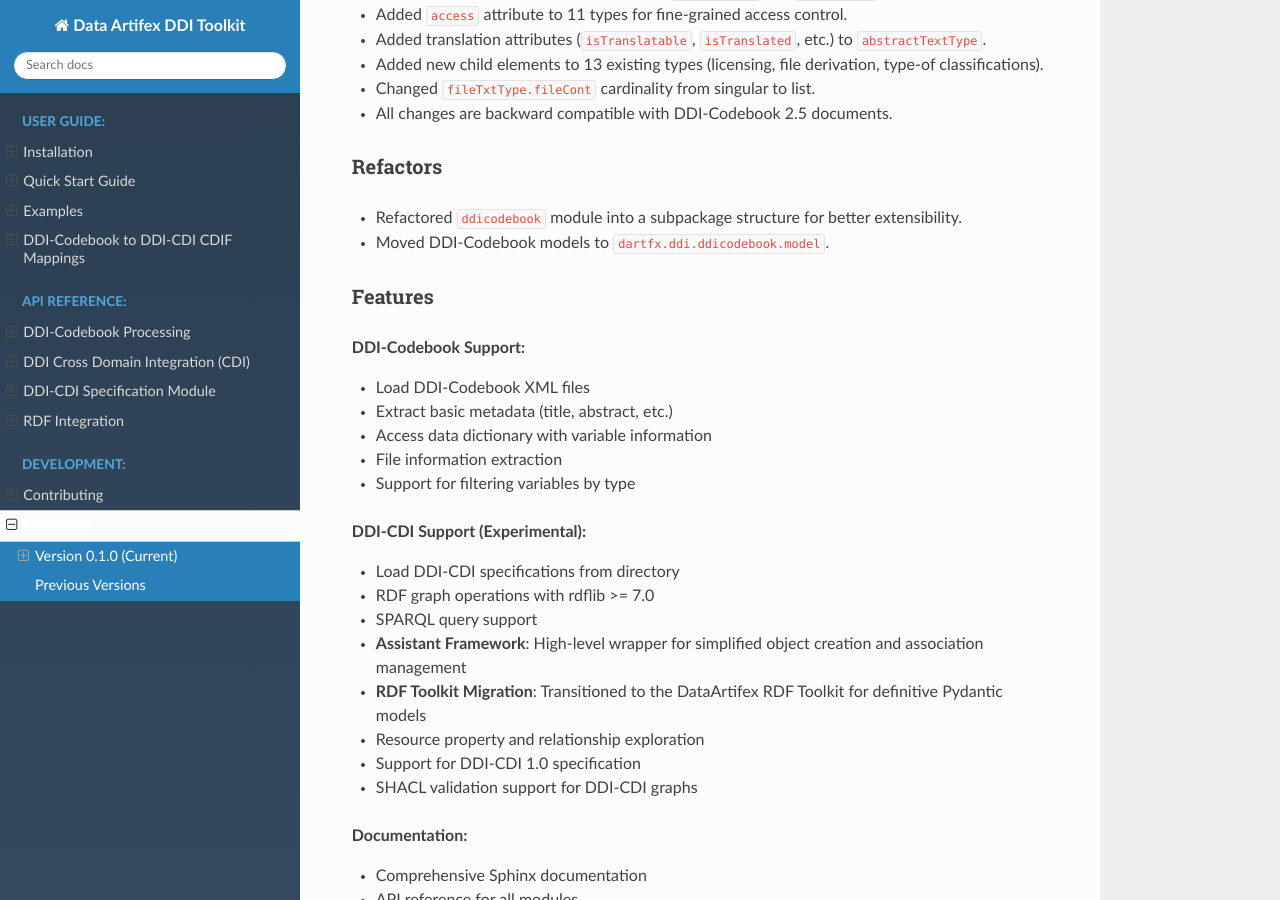
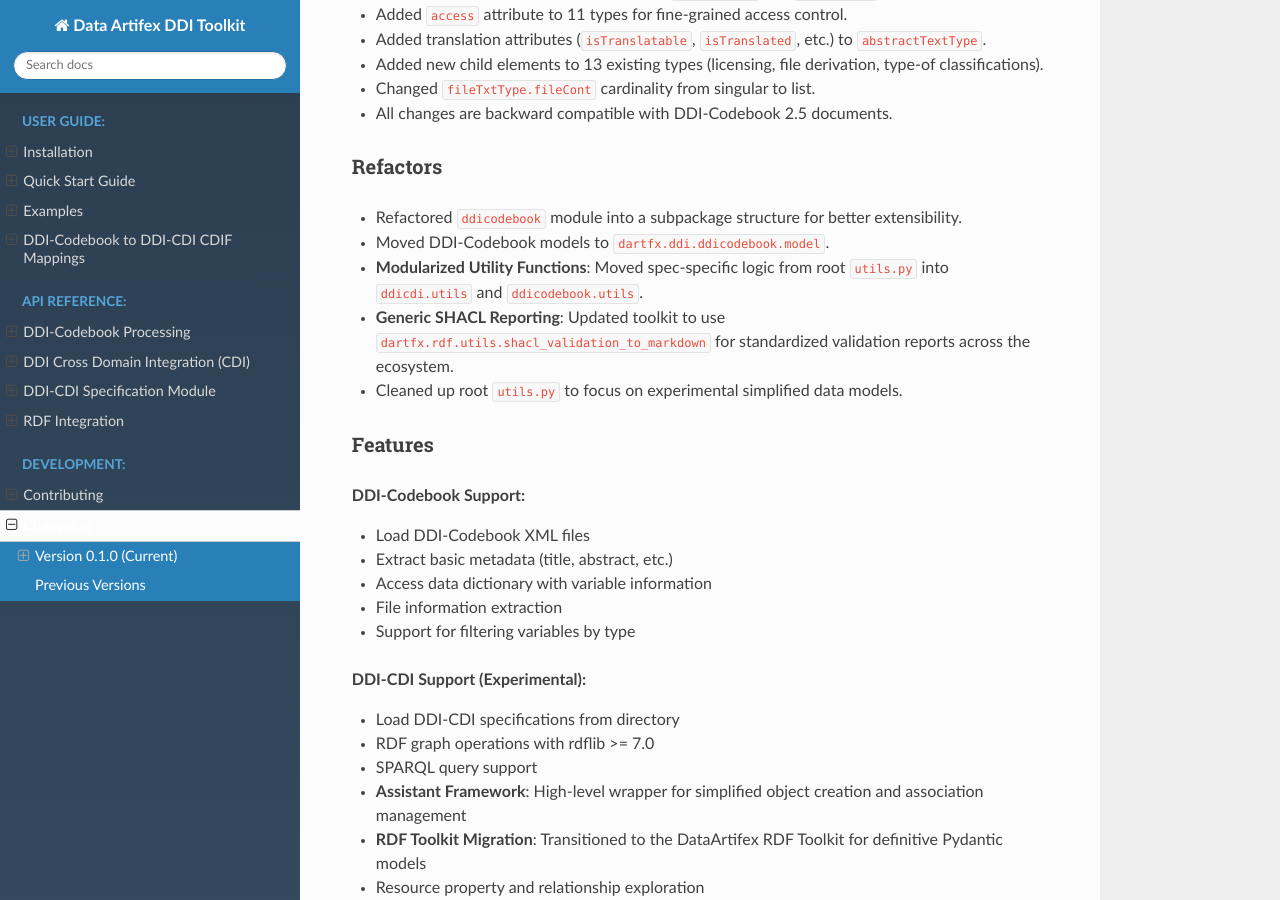
Before and after one commit to DataArtifex/ddi-toolkit, a Sphinx documentation site: the page built from docs/source/changelog.rst, in a window 1280 px wide and 900 px high, scrolled down 543 px. Built offline with Sphinx 7.4.7 and the Read the Docs theme 3.1.0, drawn with Linux system fonts in a browser that asks for light colours.

```diff
--- a/docs/source/changelog.rst
+++ b/docs/source/changelog.rst
@@ -28,6 +28,9 @@ Refactors
 
 - Refactored ``ddicodebook`` module into a subpackage structure for better extensibility.
 - Moved DDI-Codebook models to ``dartfx.ddi.ddicodebook.model``.
+- **Modularized Utility Functions**: Moved spec-specific logic from root ``utils.py`` into ``ddicdi.utils`` and ``ddicodebook.utils``.
+- **Generic SHACL Reporting**: Updated toolkit to use ``dartfx.rdf.utils.shacl_validation_to_markdown`` for standardized validation reports across the ecosystem.
+- Cleaned up root ``utils.py`` to focus on experimental simplified data models.
 
 Features
 ~~~~~~~~
--- a/docs/source/ddicdi.rst
+++ b/docs/source/ddicdi.rst
@@ -68,11 +68,11 @@ Mapping from DDI-Codebook
 -------------------------
 
    from dartfx.ddi import ddicodebook
-   from dartfx.ddi.utils import codebook_to_cdif
+   from dartfx.ddi.ddicodebook import utils as cb_utils
 
    # Convert an existing Codebook to a CDI resource dictionary
    cb = ddicodebook.loadxml("survey.xml")
-   cdi_resources = codebook_to_cdif(cb)
+   cdi_resources = cb_utils.codebook_to_cdif(cb)
 
 Advanced: Specification Loading::
 
@@ -93,7 +93,7 @@ Deprecated Modules
    - ``sempyro_model.py`` (Removed)
    - ``dataclass_model.py`` (Removed)
    - ``sempyro_deserializer.py`` (Removed)
-   - ``ddicdi/utils.py``: Legacy resource manager, replaced by the Assistant framework.
+   - ``ddicdi/utils.py``: Realigned to support technical CDI operations such as Graph creation and SHACL validation.
 
 API Reference Notes
 -------------------
--- a/docs/source/examples.rst
+++ b/docs/source/examples.rst
@@ -93,13 +93,13 @@ DDI-Codebook to DDI-CDI Mapping
 
 Convenience utilities exist to transform legacy metadata into the modern CDI format::
 
-   from dartfx.ddi.utils import codebook_to_cdif
+   from dartfx.ddi.ddicodebook import utils as cb_utils
    from dartfx.ddi import ddicodebook
 
    cb = ddicodebook.loadxml('survey.xml')
 
    # Maps the whole codebook to a dict of Assistants
-   resources = codebook_to_cdif(cb, baseuri="http://my-archive.org/data/")
+   resources = cb_utils.codebook_to_cdif(cb, base_uri="http://my-archive.org/data/")
 
    for uri, assistant in resources.items():
        if isinstance(assistant.resource, model.InstanceVariable):
--- a/docs/source/quickstart.rst
+++ b/docs/source/quickstart.rst
@@ -45,10 +45,10 @@ Conversion from DDI-Codebook
 
 Transform DDI-Codebook metadata into a stack of DDI-CDI resources aligned with the CDIF profile::
 
-   from dartfx.ddi.utils import codebook_to_cdif
+   from dartfx.ddi.ddicodebook import utils as cb_utils
 
    # cb is a loaded codeBookType instance
-   cdi_resources = codebook_to_cdif(cb)
+   cdi_resources = cb_utils.codebook_to_cdif(cb)
 
    # The result is a dictionary mapping URIs to Assistants
    for uri, assistant in cdi_resources.items():
```
Also changed, not shown: AGENTS.md (+2 -2 lines), README.md (+12 -12 lines).
